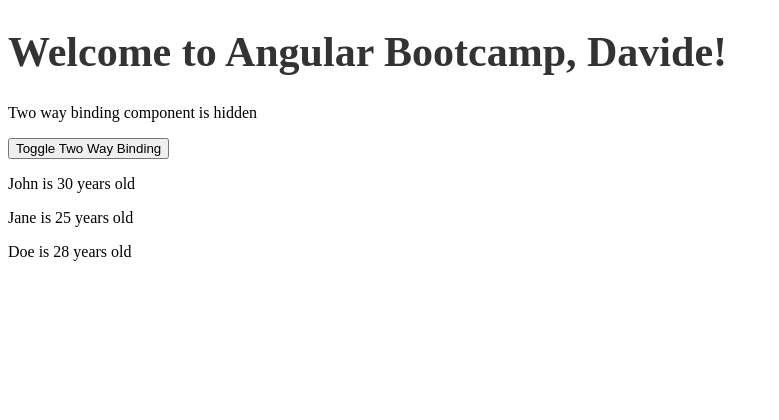
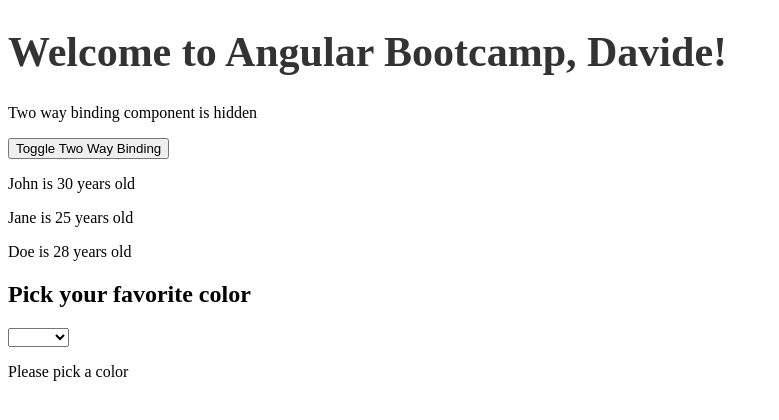
Before and after one commit to davdifr/angular-bootcamp, an Angular app: page / in a window 1280 px wide. Shown: the top 420 px of the page, without its empty margins (0-779 px from the left). Built offline with nearby package versions, Linux system fonts and the light colour scheme.

Commit message:
Add control flow examples using @switch block in Angular

```diff
--- a/src/app/app.component.html
+++ b/src/app/app.component.html
@@ -11,3 +11,23 @@
 @for (person of peopleList; track $index) {
 <p>{{ person.name }} is {{ person.age }} years old</p>
 }
+
+<h2>Pick your favorite color</h2>
+<select [(ngModel)]="color">
+  <option value="red">Red</option>
+  <option value="blue">Blue</option>
+  <option value="green">Green</option>
+  <option value="yellow">Yellow</option>
+</select>
+
+@switch(color) { @case ('red') {
+<p style="color: red">You picked red</p>
+} @case ('blue') {
+<p style="color: blue">You picked blue</p>
+} @case ('green') {
+<p style="color: green">You picked green</p>
+} @case ('yellow') {
+<p style="color: yellow">You picked yellow</p>
+} @default {
+<p>Please pick a color</p>
+} }
--- a/src/app/app.component.ts
+++ b/src/app/app.component.ts
@@ -3,6 +3,7 @@
 import { ButtonClickComponent } from './button-click/button-click.component';
 import { TwoWayBindingComponent } from './two-way-binding/two-way-binding.component';
 import { Person } from './models/person.interface';
+import { FormsModule } from '@angular/forms';
 
 @Component({
   selector: 'app-root',
@@ -11,14 +12,16 @@
     WelcomeToAngularComponent,
     ButtonClickComponent,
     TwoWayBindingComponent,
+    FormsModule,
   ],
   templateUrl: './app.component.html',
   styleUrl: './app.component.css',
 })
 export class AppComponent {
-  title = '02-angular-bootcamp-data-binding';
+  title = '03-angular-bootcamp-control-flow';
   firstName = 'Davide';
   showTwoWayBinding = false;
+  color: string = '';
 
   peopleList: Person[] = [
     {
--- a/src/index.html
+++ b/src/index.html
@@ -2,7 +2,7 @@
 <html lang="en">
   <head>
     <meta charset="utf-8" />
-    <title>02AngularBootcampDataBindinga</title>
+    <title>03AngularBootcampControlFlow</title>
     <base href="/" />
     <meta name="viewport" content="width=device-width, initial-scale=1" />
     <link rel="icon" type="image/x-icon" href="favicon.ico" />
```
Also changed, not shown: src/assets/03-angular-bootcamp-control-flow/03-switch-block.gif (added), 1 other file (tests, documents, lock files or other folders).
